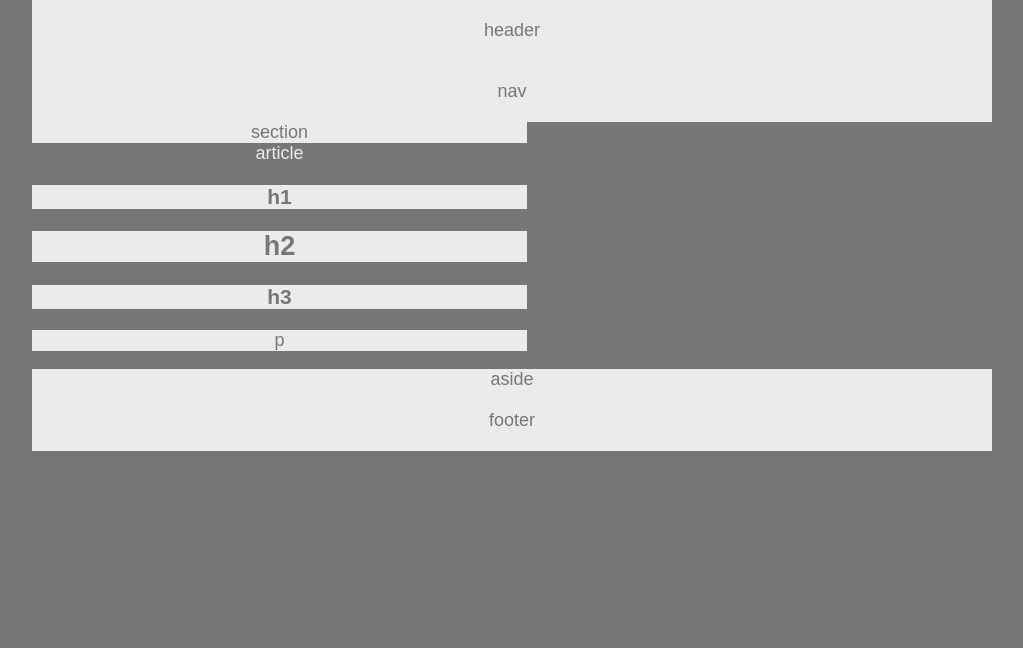
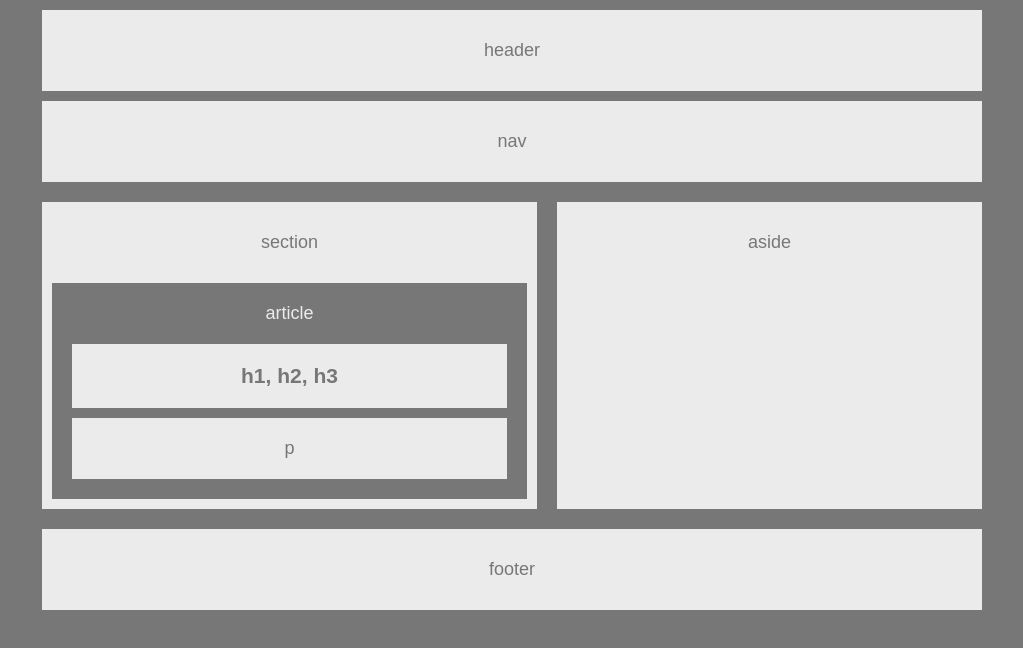
Before and after one commit to scollins33/HW-Wireframe, a plain HTML site: page index.html in a window 1280 px wide. Shown: the whole page, without its empty margins (128-1151 px from the left). Drawn offline with Linux system fonts and the light colour scheme.

Commit message:
completed easy assignment

```diff
--- a/index.html
+++ b/index.html
@@ -4,20 +4,27 @@
 	<title>HW-Wireframe</title>
 	<link rel="stylesheet" type="text/css" href="style.css">
 </head>
+
 <body>
+
 	<header class="full-width">header</header>
+
 	<nav class="full-width">nav</nav>
-	<section>
+
+	<section class="column contains">
 		section
-		<article>
+
+		<article class="contains">
 			article
-			<h1>h1</h1>
-			<h2>h2</h2>
-			<h3>h3</h3>
+
+			<h1>h1, h2, h3</h1>
+
 			<p>p</p>
 		</article>
 	</section>
-	<aside>aside</aside>
+
+	<aside class="column">aside</aside>
+
 	<footer class="full-width">footer</footer>
 </body>
 </html>
--- a/style.css
+++ b/style.css
@@ -10,20 +10,51 @@ body {
 	margin: auto;
 }
 
+body * {
+	margin: 10px;
+}
+
 header, nav, section, h1, h2, h3, p, aside, footer {
 	background-color: #ebebeb;
 	color: #777;
-}
-
-article {
-	background-color: #777;
-	color: #ebebeb;
 }
 
 section {
 	width: 495px;
 }
 
-.full-width {
+aside {
+	width: 425px;
+	padding-bottom: 256px;
+}
+
+article {
+	background-color: #777;
+	color: #ebebeb;
+	margin-top: 30px;
 	padding: 20px;
 }
+
+h1, p {
+	padding: 20px;
+	margin: 10px 0 0 0;
+}
+
+h1 {
+	margin-top: 20px;
+}
+
+.full-width {
+	padding: 30px;
+	clear: both;
+}
+
+.column {
+	padding-top: 30px;
+	margin-bottom: 20px;
+	float: left;
+}
+
+.contains {
+	overflow: auto;
+}
```
